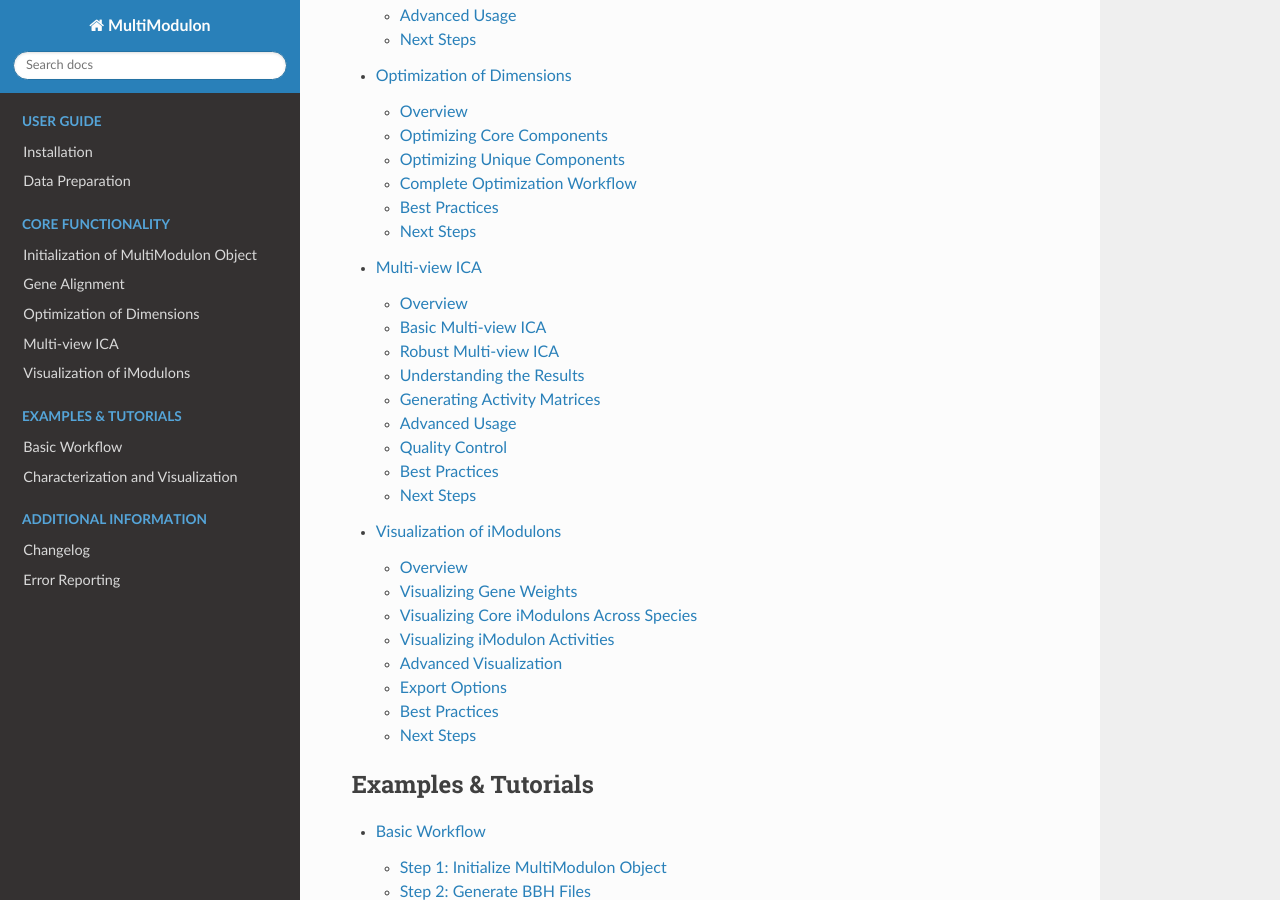
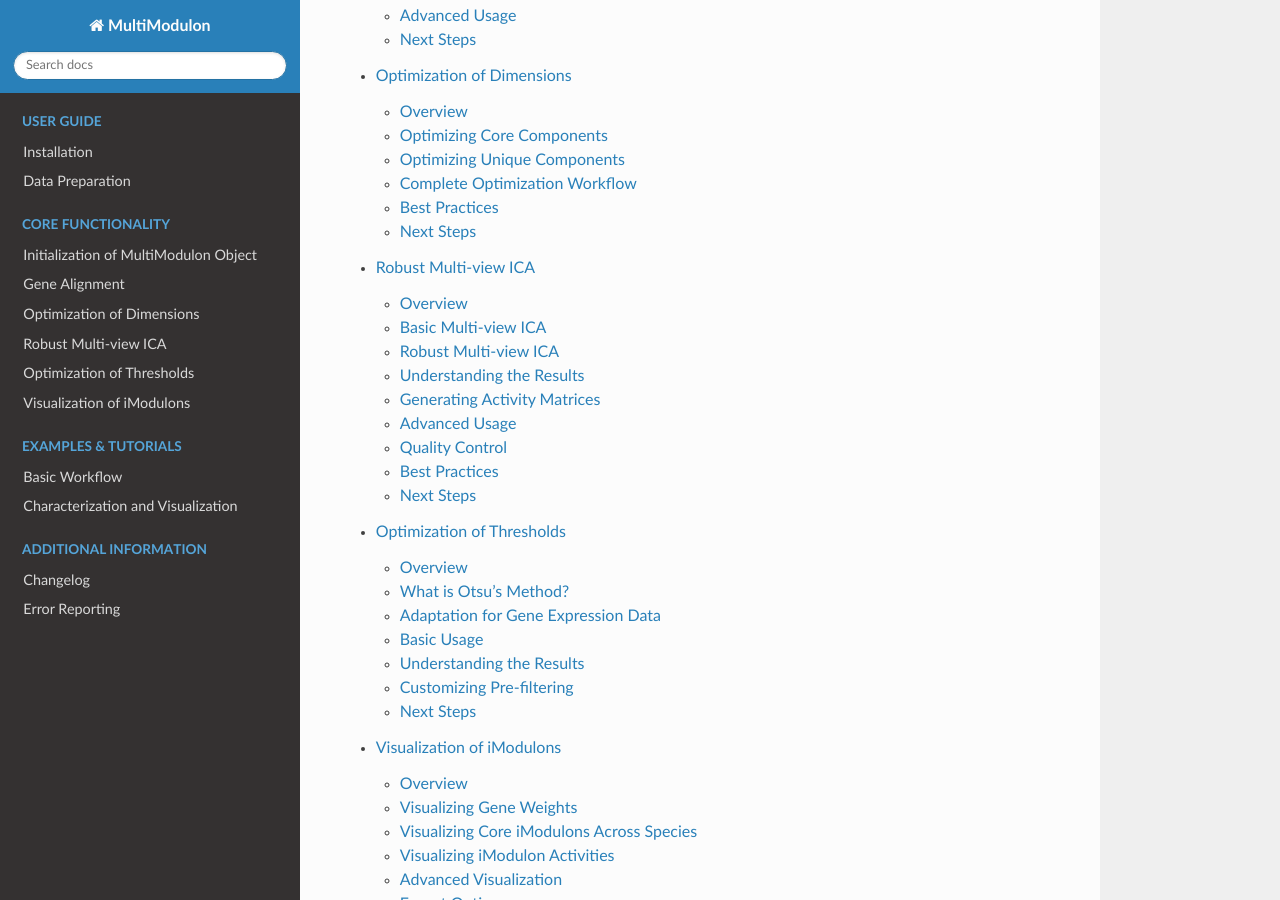
Before and after one commit to Gaoyuan-Li/multimodulon, a Sphinx documentation site: the page built from docs/index.rst, in a window 1280 px wide and 900 px high, scrolled down 1449 px. Built offline with Sphinx 7.4.7 and the Read the Docs theme 3.1.0, drawn with Linux system fonts in a browser that asks for light colours; some of the changed lines change nothing that is shown.

Commit message:
chore: Update documentation for Multi-view ICA and add new section
- Renamed the section title in `multiview_ica.rst` from "Multi-view ICA" to "Robust Multi-view ICA" for clarity.
- Added a new entry for "threshold_optimization" in `index.rst` to include the latest documentation updates.

```diff
--- a/docs/index.rst
+++ b/docs/index.rst
@@ -35,6 +35,7 @@ Contents
    gene_alignment
    optimization
    multiview_ica
+   threshold_optimization
    visualization
 
 .. toctree::
--- a/docs/multiview_ica.rst
+++ b/docs/multiview_ica.rst
@@ -1,4 +1,4 @@
-Multi-view ICA
+Robust Multi-view ICA
 ==============
 
 This section covers running multi-view Independent Component Analysis (ICA) to identify core (conserved) and unique (species-specific) regulatory modules.
--- /dev/null
+++ b/docs/threshold_optimization.rst
@@ -0,0 +1,162 @@
+Optimization of Thresholds
+==========================
+
+This section covers the optimization of thresholds for iModulon gene weights using Otsu's method, which automatically determines optimal cutoffs to distinguish significant genes from background noise.
+
+Overview
+--------
+
+After running multi-view ICA, gene weights in the M matrices need to be thresholded to identify which genes significantly contribute to each iModulon. The ``optimize_M_thresholds`` method applies an adapted version of Otsu's method to automatically determine these thresholds.
+
+What is Otsu's Method?
+----------------------
+
+`Otsu's method <https://en.wikipedia.org/wiki/Otsu%27s_method>`_ is an automatic threshold selection technique originally developed for image segmentation. The method finds the optimal threshold by maximizing the between-class variance, effectively separating data into two distinct groups.
+
+**Key principles:**
+
+* Analyzes the distribution of values (histogram)
+* Divides data into two classes: signal and background
+* Finds the threshold that maximizes separation between classes
+* Works best when data has a bimodal distribution
+
+**Mathematical basis:**
+
+The method maximizes the between-class variance:
+
+.. math::
+
+   \sigma_b^2(t) = \omega_0(t)\omega_1(t)[\mu_0(t) - \mu_1(t)]^2
+
+Where:
+   - :math:`\omega_0` and :math:`\omega_1` are the class probabilities
+   - :math:`\mu_0` and :math:`\mu_1` are the class mean values
+   - :math:`t` is the threshold being evaluated
+
+Adaptation for Gene Expression Data
+------------------------------------
+
+Gene expression data often has heavy-tailed distributions with many genes showing low weights and few showing high weights. To handle this, MultiModulon uses a **quantile-based pre-filtering approach**:
+
+1. **Pre-filtering**: Remove the bottom X% of absolute values (default: 90%)
+2. **Apply Otsu**: Run Otsu's method on the remaining high-value genes
+3. **Binarization**: Create presence matrix based on optimized thresholds
+
+This approach helps identify true regulatory genes while filtering out noise.
+
+Basic Usage
+-----------
+
+.. py:method:: MultiModulon.optimize_M_thresholds(method="Otsu's method", quantile_threshold=90)
+
+   Optimize thresholds for M matrices across all species.
+
+   :param str method: Threshold optimization method (currently only "Otsu's method")
+   :param float quantile_threshold: Percentile for pre-filtering (default: 90)
+
+**Example:**
+
+.. code-block:: python
+
+   # After running ICA
+   multiModulon.run_robust_multiview_ica(
+       a={'Species1': 50, 'Species2': 60},
+       c=20,
+       num_runs=100
+   )
+
+   # Optimize thresholds
+   multiModulon.optimize_M_thresholds(
+       method="Otsu's method",
+       quantile_threshold=90
+   )
+
+   # Results are stored in each species
+   for species in multiModulon.species:
+       thresholds = multiModulon[species].M_thresholds
+       presence = multiModulon[species].presence_matrix
+       print(f"{species}: {presence.sum().mean():.1f} genes per component")
+
+Understanding the Results
+-------------------------
+
+M_thresholds DataFrame
+~~~~~~~~~~~~~~~~~~~~~~
+
+Contains the optimized threshold for each component:
+
+.. code-block:: python
+
+   # Access thresholds
+   thresholds = multiModulon['Species1'].M_thresholds
+
+   # Structure:
+   # Index: Component names (Core_1, Core_2, ..., Unique_1, ...)
+   # Column: 'M_threshold' - the optimized threshold value
+
+   print("Component thresholds:")
+   print(thresholds.head(10))
+
+   # Average threshold across components
+   avg_threshold = thresholds['M_threshold'].mean()
+   print(f"Average threshold: {avg_threshold:.3f}")
+
+Presence Matrix
+~~~~~~~~~~~~~~~
+
+Binary matrix indicating which genes belong to each component:
+
+.. code-block:: python
+
+   # Access presence matrix
+   presence = multiModulon['Species1'].presence_matrix
+
+   # Structure:
+   # Rows: Genes
+   # Columns: Components
+   # Values: 1 if |gene weight| > threshold, 0 otherwise
+
+   # Count genes per component
+   genes_per_comp = presence.sum(axis=0)
+   print(f"Genes per component: min={genes_per_comp.min()}, max={genes_per_comp.max()}")
+
+   # Find components with many genes
+   large_components = genes_per_comp[genes_per_comp > 100].index
+   print(f"Components with >100 genes: {large_components.tolist()}")
+
+   # Get genes in a specific component
+   component = 'Core_1'
+   component_genes = presence[presence[component] == 1].index.tolist()
+   print(f"{component} contains {len(component_genes)} genes")
+
+Customizing Pre-filtering
+-------------------------
+
+Adjust the quantile threshold based on your data:
+
+.. code-block:: python
+
+   # More stringent: Keep only top 5% of values
+   multiModulon.optimize_M_thresholds(quantile_threshold=95)
+
+   # Less stringent: Keep top 20% of values
+   multiModulon.optimize_M_thresholds(quantile_threshold=80)
+
+   # Compare results
+   for threshold in [80, 85, 90, 95]:
+       multiModulon.optimize_M_thresholds(quantile_threshold=threshold)
+       avg_genes = []
+       for species in multiModulon.species:
+           presence = multiModulon[species].presence_matrix
+           avg_genes.append(presence.sum().mean())
+       print(f"Quantile {threshold}%: {np.mean(avg_genes):.1f} genes/component")
+
+Next Steps
+----------
+
+After optimizing thresholds:
+
+1. :doc:`visualization` - Visualize thresholded components
+2. Use presence matrices for enrichment analysis
+3. Compare gene sets across species for core components
+4. Export gene lists for biological validation
```
